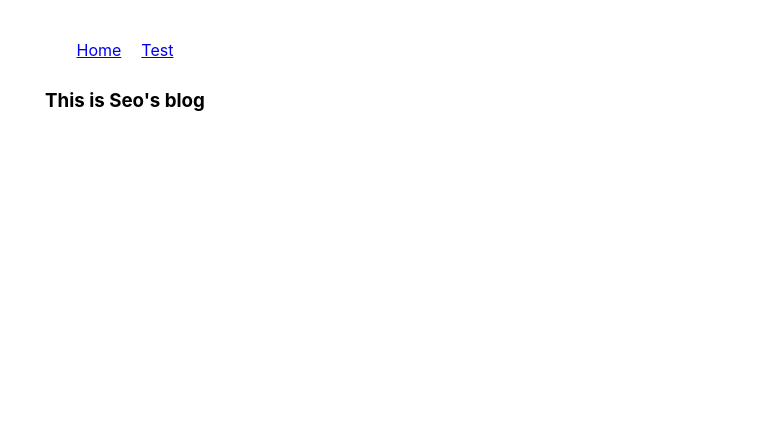
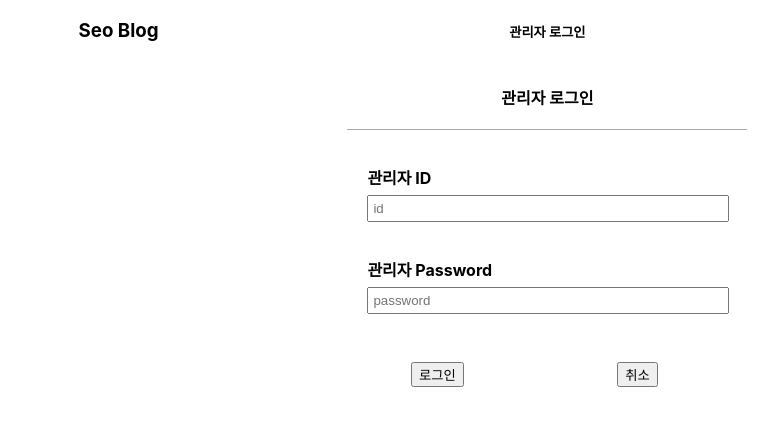
Before and after one commit to seo722/react-express-blog, a React app: page / in a window 1280 px wide. Shown: the top 426 px of the page, without its empty margins (515-1280 px from the left). Built offline with nearby package versions, Linux system fonts and the light colour scheme; some icons are missing.

Commit message:
modal Login

```diff
--- a/package.json
+++ b/package.json
@@ -48,6 +48,7 @@
     "query-string": "^7.1.1",
     "react": "^17.0.2",
     "react-app-polyfill": "^3.0.0",
+    "react-awesome-modal": "^2.0.5",
     "react-dev-utils": "^12.0.0",
     "react-dom": "^17.0.2",
     "react-refresh": "^0.11.0",
--- a/src/App.js
+++ b/src/App.js
@@ -3,16 +3,12 @@ import { BrowserRouter, Routes, Route } from "react-router-dom";
 
 import { Home, Test } from "./pages";
 import NavBar from "./components/NavBar";
+import Header from "./components/Header";
 
 function App() {
   return (
     <div className="App">
-      <NavBar />
-      <Routes>
-        <Route path="/" element={<Home />} />
-        <Route path="/test/:data" element={<Test />} />
-        <Route path="/test/" element={<Test />} />
-      </Routes>
+      <Header />
     </div>
   );
 }
--- /dev/null
+++ b/src/components/Header.jsx
@@ -0,0 +1,138 @@
+import React, { useState } from "react";
+import { NavLink } from "react-router-dom";
+import styled from "styled-components";
+import Modal from "react-awesome-modal";
+
+const Header = () => {
+  const [visible, setVisible] = useState(false);
+  const [id, setId] = useState("");
+  const [password, setPassword] = useState("");
+
+  const onChangeId = (e) => {
+    setId(e.target.value);
+  };
+
+  const onChangePassword = (e) => {
+    setPassword(e.target.value);
+  };
+
+  const openModal = () => {
+    setVisible(true);
+  };
+  const closeModal = () => {
+    setVisible(false);
+  };
+
+  const onSubmit = (e) => {
+    e.preventDefault();
+    console.log(id, password);
+  };
+
+  return (
+    <Wrapper>
+      <div></div>
+      <Acenter>
+        <HomeLink to="/">
+          <h3>Seo Blog</h3>
+        </HomeLink>
+      </Acenter>
+      <Acenter>
+        <h5 onClick={openModal}>관리자 로그인</h5>
+        <Modal
+          width="400"
+          height="360"
+          effect="fadeInDown"
+          visible={visible}
+          onClickAway={closeModal}
+        >
+          <div>
+            <AdminLogin>관리자 로그인</AdminLogin>
+            <form onSubmit={onSubmit}>
+              <div>
+                <LoginInput>
+                  <p>관리자 ID</p>
+                  <input
+                    onChange={onChangeId}
+                    value={id}
+                    type="text"
+                    placeholder="id"
+                  />
+                </LoginInput>
+                <LoginInput>
+                  <p>관리자 Password</p>
+                  <input
+                    onChange={onChangePassword}
+                    value={password}
+                    type="password"
+                    placeholder="password"
+                  />
+                </LoginInput>
+                <SubmitDiv>
+                  <div>
+                    <input type="submit" value="로그인" />
+                  </div>
+                  <div>
+                    <input type="button" value="취소" onClick={closeModal} />
+                  </div>
+                </SubmitDiv>
+              </div>
+            </form>
+          </div>
+        </Modal>
+      </Acenter>
+    </Wrapper>
+  );
+};
+
+export default Header;
+
+const Wrapper = styled.div`
+  display: grid;
+  grid-template-columns: 33% 33% auto;
+  border-bottom: solid 1px #ababab;
+`;
+
+const HomeLink = styled(NavLink)`
+  color: black;
+  text-decoration: none;
+`;
+
+const Acenter = styled.div`
+  text-align: center;
+`;
+
+const AdminLogin = styled.h4`
+  text-align: center;
+  border-bottom: solid 1px #ababab;
+  padding-bottom: 20px;
+`;
+
+const LoginInput = styled.div`
+  text-align: left;
+  padding-left: 20px;
+  margin-top: 35px;
+
+  p {
+    font-weight: bold;
+    margin-bottom: 8px;
+  }
+  input {
+    width: 92%;
+    padding: 4px;
+    margin-top: -10px;
+  }
+`;
+
+const SubmitDiv = styled.div`
+  display: grid;
+  grid-template-columns: 45% auto;
+  margin-top: 12%;
+
+  div {
+    text-align: center;
+  }
+
+  input {
+    cursor: pointer;
+  }
+`;
```
Also changed, not shown: 1 other file (tests, documents, lock files or other folders).
